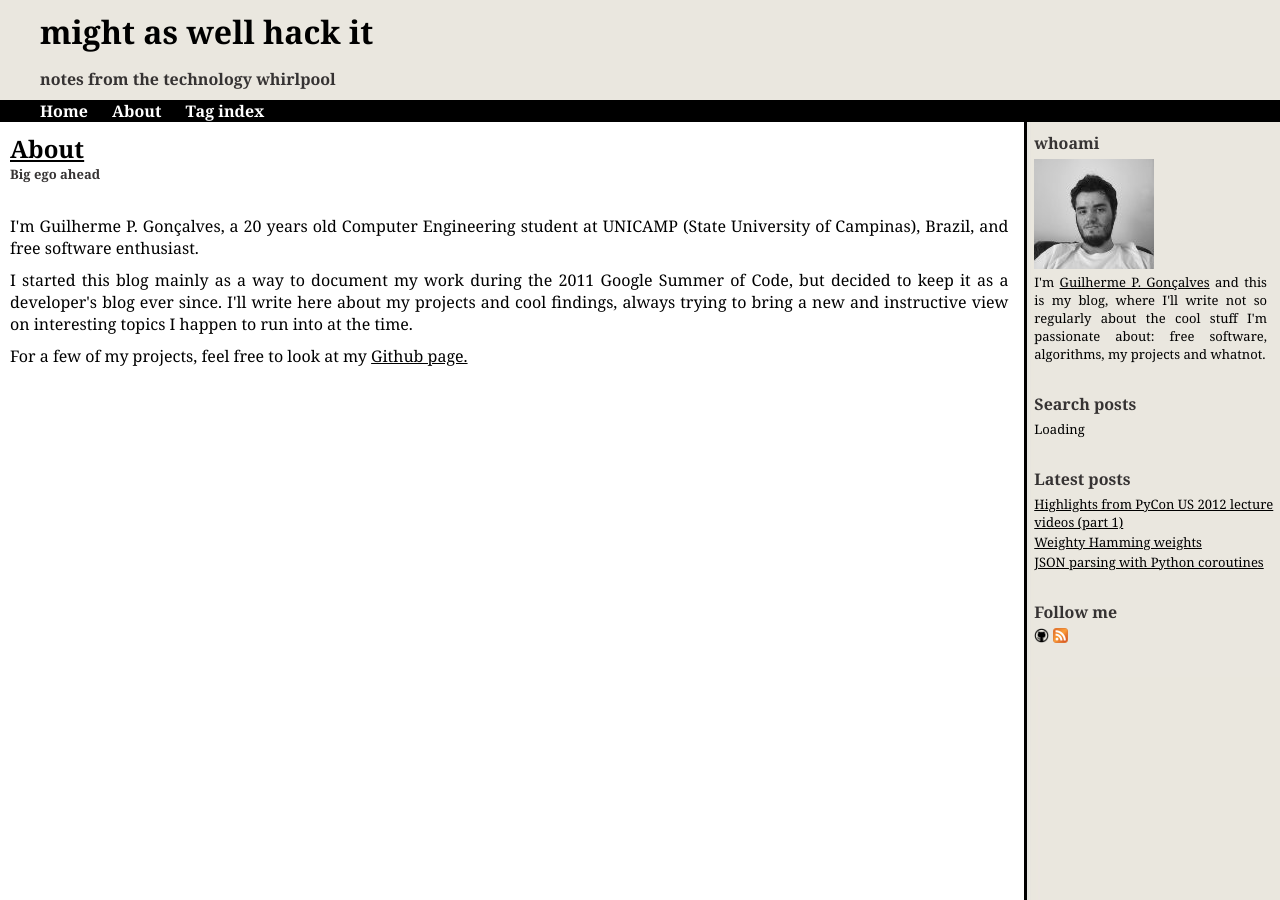
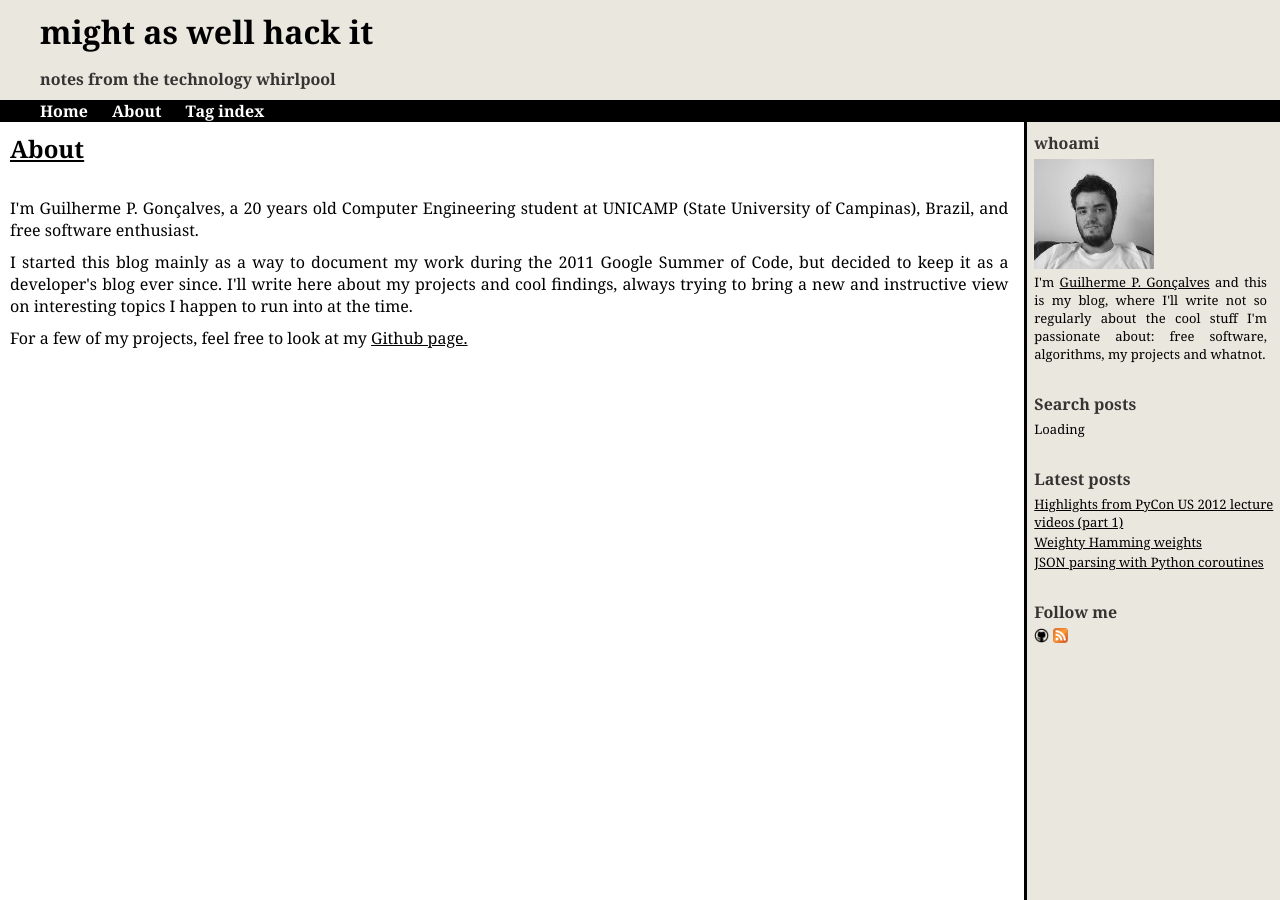
Before and after one commit to eggpi/eggpi.github.com, a Jekyll site: the page built from about.html, in a window 1280 px wide. Built offline with Jekyll 4.4.1, drawn with Linux system fonts in a browser that asks for light colours; nearby versions of some CDN libraries; comment, search, counter and statistics services are not loaded.

Commit message:
About page doesn't need a subtitle.

```diff
--- a/about.html
+++ b/about.html
@@ -2,7 +2,6 @@
 layout: default
 type: page
 title: About
-subtitle: Big ego ahead
 ---
 
 <p>
```
